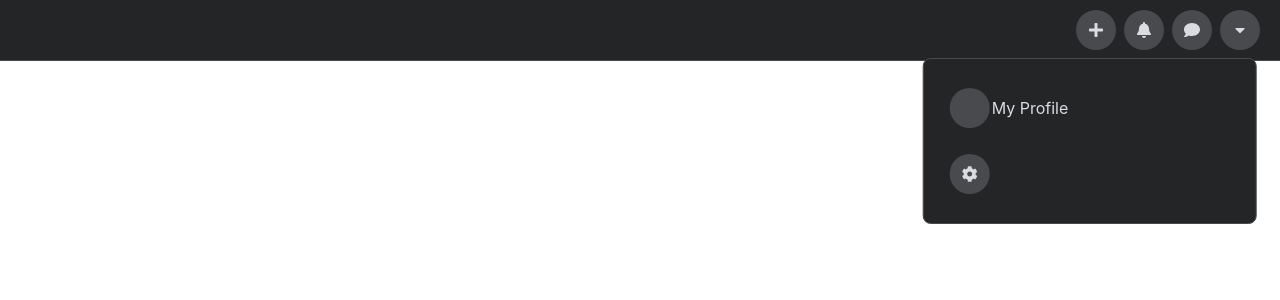
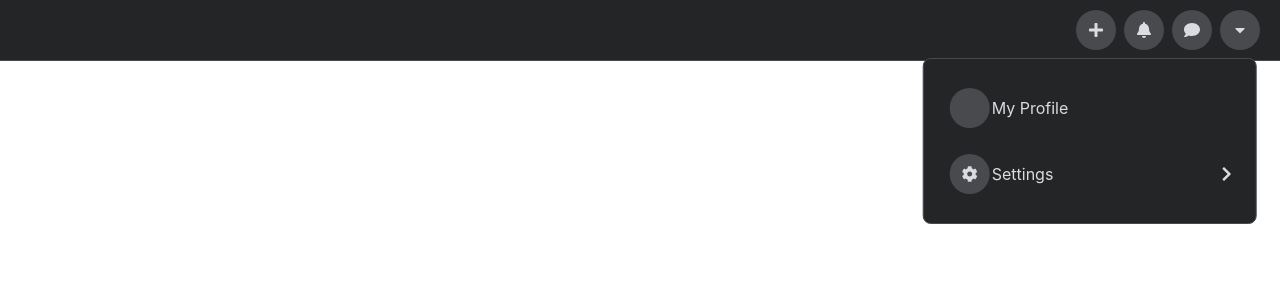
Before and after one commit to MiggyMike/adv-menu, a React (Create React App) app: page / in a window 1280 px wide. Both pictures are taken after a click on the link 1240 px from the left and 30 px from the top of the page. Shown: the top 300 px of the page. Built offline with nearby package versions, Linux system fonts and the light colour scheme.

Commit message:
menu transition setup and css

```diff
--- a/src/App.js
+++ b/src/App.js
@@ -2,13 +2,17 @@ import React, { useState } from 'react';
 import { library } from '@fortawesome/fontawesome-svg-core';
 import { FontAwesomeIcon } from '@fortawesome/react-fontawesome';
 import {
+    faArrowLeft,
+    faArrowRight,
     faBell,
     faCaretDown,
     faChevronCircleRight,
+    faChevronRight,
     faCog,
     faComment,
     faPlus,
 } from '@fortawesome/free-solid-svg-icons';
+import { CSSTransition } from 'react-transition-group';
 
 library.add(
     faPlus,
@@ -16,7 +20,10 @@ library.add(
     faComment,
     faCaretDown,
     faCog,
-    faChevronCircleRight
+    faChevronCircleRight,
+    faArrowLeft,
+    faArrowRight,
+    faChevronRight
 );
 
 function App() {
@@ -56,9 +63,14 @@ function NavItem(props) {
 }
 
 function DropdownMenu() {
+    const [activeMenu, setActiveMenu] = useState('main');
+
     function DropdownItem(props) {
         return (
-            <a href='#' className='menu-item'>
+            <a
+                href='#'
+                className='menu-item'
+                onClick={() => props.goToMenu && setActiveMenu(props.goToMenu)}>
                 <span className='icon-button'>{props.leftIcon}</span>
                 {props.children}
                 <span className='icon-right'>{props.rightIcon}</span>
@@ -69,12 +81,39 @@ function DropdownMenu() {
     return (
         <>
             <div className='dropdown'>
-                <DropdownItem>My Profile</DropdownItem>
-                <DropdownItem
-                    leftIcon={<FontAwesomeIcon icon='cog' />}
-                    rightIcon={
-                        <FontAwesomeIcon icon='Chevron-Circle-Right' />
-                    }></DropdownItem>
+                <CSSTransition
+                    in={activeMenu === 'main'}
+                    unmountOnExit
+                    timeout={500}
+                    classNames='menu-primary'>
+                    <div className='menu'>
+                        <DropdownItem>My Profile</DropdownItem>
+                        <DropdownItem
+                            leftIcon={<FontAwesomeIcon icon='cog' />}
+                            rightIcon={<FontAwesomeIcon icon='chevron-right' />}
+                            goToMenu='settings'>
+                            Settings
+                        </DropdownItem>
+                    </div>
+                </CSSTransition>
+                <CSSTransition
+                    in={activeMenu === 'settings'}
+                    unmountOnExit
+                    timeout={500}
+                    classNames='menu-secondary'>
+                    <div className='menu'>
+                        <DropdownItem
+                            leftIcon={<FontAwesomeIcon icon='arrow-left' />}
+                            goToMenu='main'
+                        />
+
+                        <DropdownItem>Settings</DropdownItem>
+                        <DropdownItem>Settings</DropdownItem>
+                        <DropdownItem>Settings</DropdownItem>
+                        <DropdownItem>Settings</DropdownItem>
+                        <DropdownItem>Settings</DropdownItem>
+                    </div>
+                </CSSTransition>
             </div>
         </>
     );
--- a/src/index.css
+++ b/src/index.css
@@ -108,3 +108,34 @@ a {
 .icon-right {
     margin-left: auto;
 }
+
+/* CSS Transistion setup */
+.menu-primary-enter {
+    position: absolute;
+    transform: translateX(-110%);
+}
+.menu-primary-enter-active {
+    transform: translateX(0%);
+    transition: all var(--speed) ease;
+}
+.menu-primary-exit {
+    position: absolute;
+}
+.menu-primary-exit-active {
+    transform: translateX(-110%);
+    transition: all var(--speed) ease;
+}
+
+.menu-secondary-enter {
+    transform: translateX(110%);
+}
+.menu-secondary-enter-active {
+    transform: translateX(0%);
+    transition: all var(--speed) ease;
+}
+.menu-secondary-exit {
+}
+.menu-secondary-exit-active {
+    transform: translateX(110%);
+    transition: all var(--speed) ease;
+}
```
